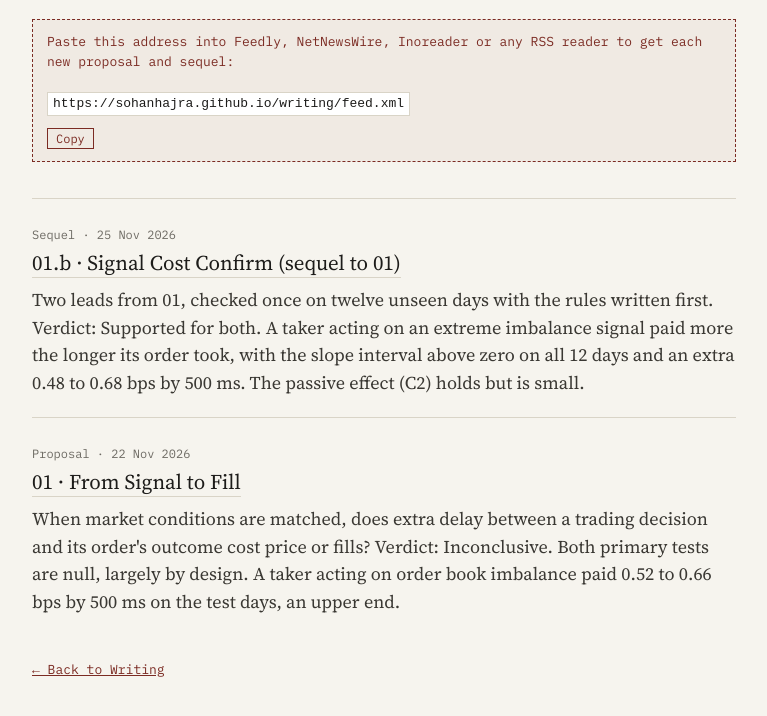
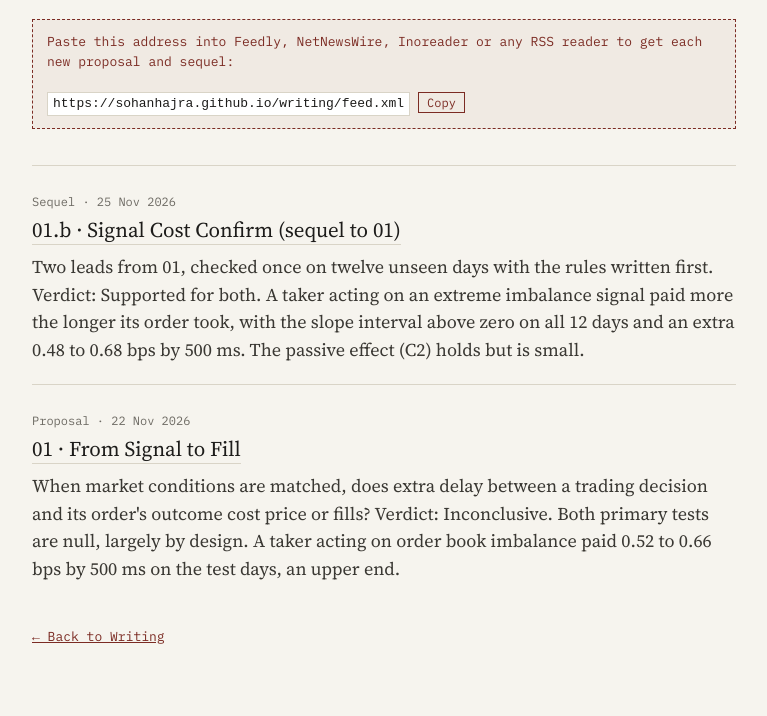
Before and after one commit to sohanHajra/sohanHajra.github.io, a plain HTML site: page writing/feed.html in a window 1280 px wide. Shown: the part 204-920 px from the top of the page, without its empty margins (256-1023 px from the left). Drawn offline with Linux system fonts and the light colour scheme.

Commit message:
RSS page: Copy button beside the address on desktop, own line on phone

```diff
--- a/writing/feed.html
+++ b/writing/feed.html
@@ -19,8 +19,9 @@ li a:hover{color:#7b2b23;border-color:#7b2b23}
 li p{margin:6px 0 0;color:#3a3833}
 .back{font-family:"IBM Plex Mono",monospace;font-size:13px;color:#7b2b23}
 
-.copy{display:block;font-family:"IBM Plex Mono",monospace;font-size:12px;margin:12px 0 0;padding:2px 8px;border:1px solid #7b2b23;background:transparent;color:#7b2b23;cursor:pointer}
+.copy{font-family:"IBM Plex Mono",monospace;font-size:12px;margin-left:8px;padding:2px 8px;border:1px solid #7b2b23;background:transparent;color:#7b2b23;cursor:pointer}
 .copy:hover{background:rgba(123,43,35,.08)}
+@media (max-width:720px){.copy{display:block;margin:12px 0 0}}
 </style></head>
 <body><main>
 <p class="k">RSS feed</p>
```
